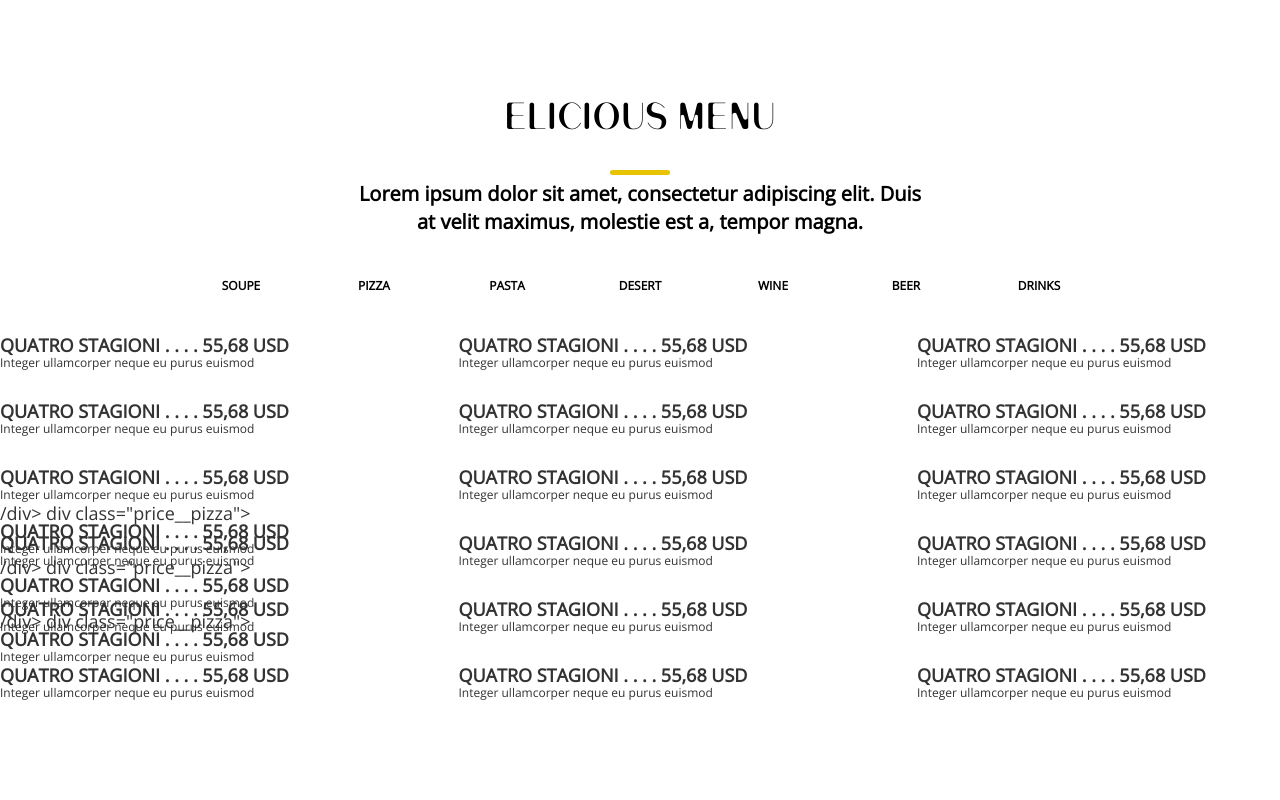
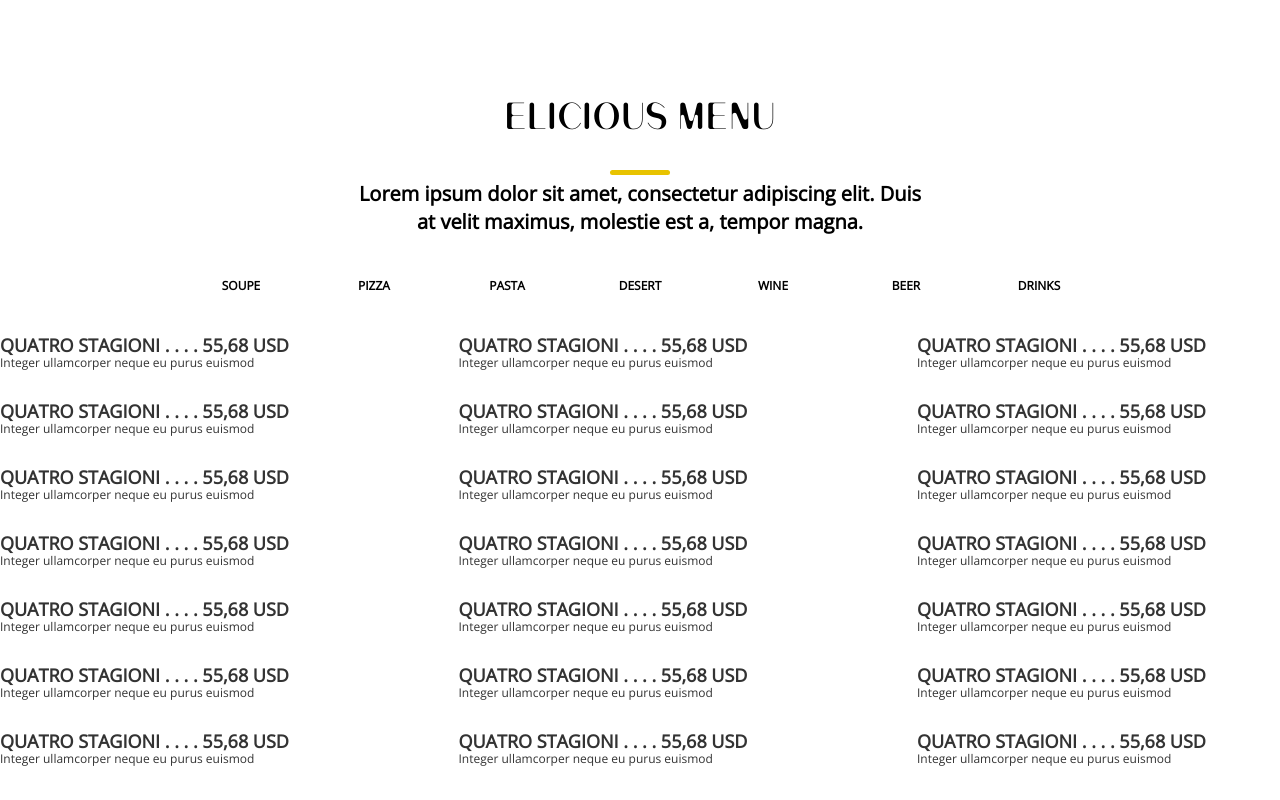
Before and after one commit to Larisa46472/hanger, a plain HTML site: page index.html in a window 1280 px wide. Shown: the part 3280-4080 px from the top of the page. Drawn offline with nearby package versions, Linux system fonts and the light colour scheme; files whose address does not match are found by name.

Commit message:
исправила ошибки верстки

```diff
--- a/css/style.css
+++ b/css/style.css
@@ -378,7 +378,7 @@ color: #FFFFFF;
     align-items: center;
     flex-wrap: wrap;
     max-width: 1280px;
-    widows: 100%;
+    width:  100%;
 }
 .price__pizza {
     display: flex;
@@ -655,6 +655,5 @@ color: #FFFFFF;
 }
 .footer__copirait {
 font-size: 12px;
-font-weight: 400px;
 line-height: 12px;
 }
--- a/index.html
+++ b/index.html
@@ -111,7 +111,7 @@
                 <select name="gender" class="input__form" id="select1">
                    <option value="man">People</option>
                 </select>
-                <input type="data" class="input__form" name="days" placeholder="Date (mm/dd)">
+                <input type="date" class="input__form" name="days" placeholder="Date (mm/dd)">
                 <select name="time" class="input__form" id="selectTime">
                     <option value="10:00">Time</option>
                  </select>
@@ -177,14 +177,17 @@
              <strong class="name_price"> QUATRO STAGIONI . . . . 55,68 USD</strong>
              <p class="pizza">Integer ullamcorper neque eu purus euismod</p>
         </div>
+
         <div class="price__pizza">
             <strong class="name_price"> QUATRO STAGIONI . . . . 55,68 USD</strong>
             <p class="pizza">Integer ullamcorper neque eu purus euismod</p>
         </div>
+
         <div class="price__pizza">
             <strong class="name_price"> QUATRO STAGIONI . . . . 55,68 USD</strong>
             <p class="pizza">Integer ullamcorper neque eu purus euismod</p>
         </div>
+
         <div class="price__pizza">
             <strong class="name_price"> QUATRO STAGIONI . . . . 55,68 USD</strong>
             <p class="pizza">Integer ullamcorper neque eu purus euismod</p>
@@ -193,23 +196,28 @@
            <strong class="name_price"> QUATRO STAGIONI . . . . 55,68 USD</strong>
            <p class="pizza">Integer ullamcorper neque eu purus euismod</p>
        </div>
+
        <div class="price__pizza">
            <strong class="name_price"> QUATRO STAGIONI . . . . 55,68 USD</strong>
            <p class="pizza">Integer ullamcorper neque eu purus euismod</p>
        </div>
+
        <div class="price__pizza">
         <strong class="name_price"> QUATRO STAGIONI . . . . 55,68 USD</strong>
         <p class="pizza">Integer ullamcorper neque eu purus euismod</p>
-        /div>
-        div class="price__pizza">
+       </div>
+
+       <div class="price__pizza">
            <strong class="name_price"> QUATRO STAGIONI . . . . 55,68 USD</strong>
            <p class="pizza">Integer ullamcorper neque eu purus euismod</p>
-        /div>
-        div class="price__pizza">
+    </div>
+
+    <div class="price__pizza">
            <strong class="name_price"> QUATRO STAGIONI . . . . 55,68 USD</strong>
            <p class="pizza">Integer ullamcorper neque eu purus euismod</p>
-        /div>
-        div class="price__pizza">
+       </div>
+
+       <div class="price__pizza">
         <strong class="name_price"> QUATRO STAGIONI . . . . 55,68 USD</strong>
         <p class="pizza">Integer ullamcorper neque eu purus euismod</p>
         </div>
```
